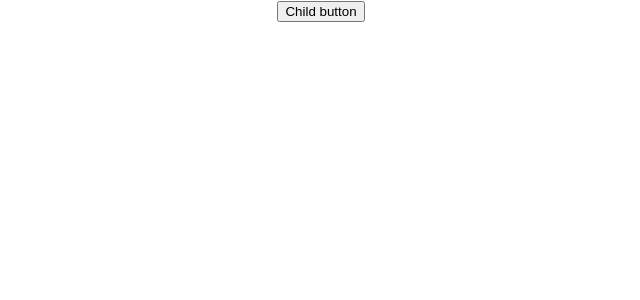
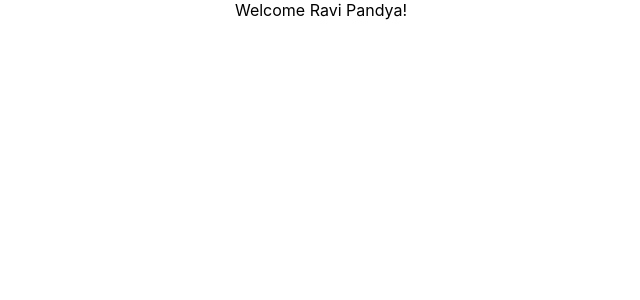
Before and after one commit to ravipandya15/ReactJS_Tutorial, a React (Create React App) app: page / in a window 1280 px wide. Shown: the top 300 px of the page, without its empty margins (319-959 px from the left). Built offline with nearby package versions, Linux system fonts and the light colour scheme.

Commit message:
Conditional Rendering

```diff
--- a/src/App.js
+++ b/src/App.js
@@ -9,12 +9,14 @@ import FunctionClick from './components/FunctionClick';
 import ClassClick from './components/ClassClick'
 import EventBind from './components/EventBind';
 import ParentComponent from './components/ParentComponent';
+import ConditionalRendering from './components/ConditionalRendering';
 // import { Greet } from './components/Greet'
 function App() {
   return (
     <div className="App">
+      <ConditionalRendering />
+      {/* <ParentComponent /> */}
       {/* <EventBind /> */}
-      <ParentComponent />
       {/* <FunctionClick /> */}
       {/* <ClassClick /> */}
       {/* <Counter /> */}
--- /dev/null
+++ b/src/components/ConditionalRendering.js
@@ -0,0 +1,43 @@
+import React, { Component } from 'react'
+
+class ConditionalRendering extends Component {
+
+    constructor(props) {
+        super(props)
+
+        this.state = {
+             isLoggedIn : true
+        }
+    }
+
+    render() {
+        // 1st approach - if/else
+        // if (this.state.isLoggedIn){
+        //     return (<div><div>Welcome Ravi Pandya!</div></div>)
+        // }else{
+        //     return (<div><div>Welcome Guest</div></div>)
+        // }
+
+        // 2nd approach - Element Variables
+        // let message
+        // if (this.state.isLoggedIn){
+        //     message = <div>Welcome Ravi Pandya!</div>
+        // }else{
+        //     message = <div>Welcome Guest</div>
+        // }
+
+        // return (<div>{message}</div>)
+
+        // 3rd approach - Ternary Condition
+
+        return this.state.isLoggedIn
+            ? <div>Welcome Ravi Pandya!</div>
+            : <div>Welcome Guest</div>
+
+        // 4th approach - Short circuit operator - only use for if statement
+        // if first argument is true then and then evaluate 2nd argument otherwise not
+        // return this.state.isLoggedIn && <div>Welcome Ravi Pandya!</div>
+    }
+}
+
+export default ConditionalRendering
```
